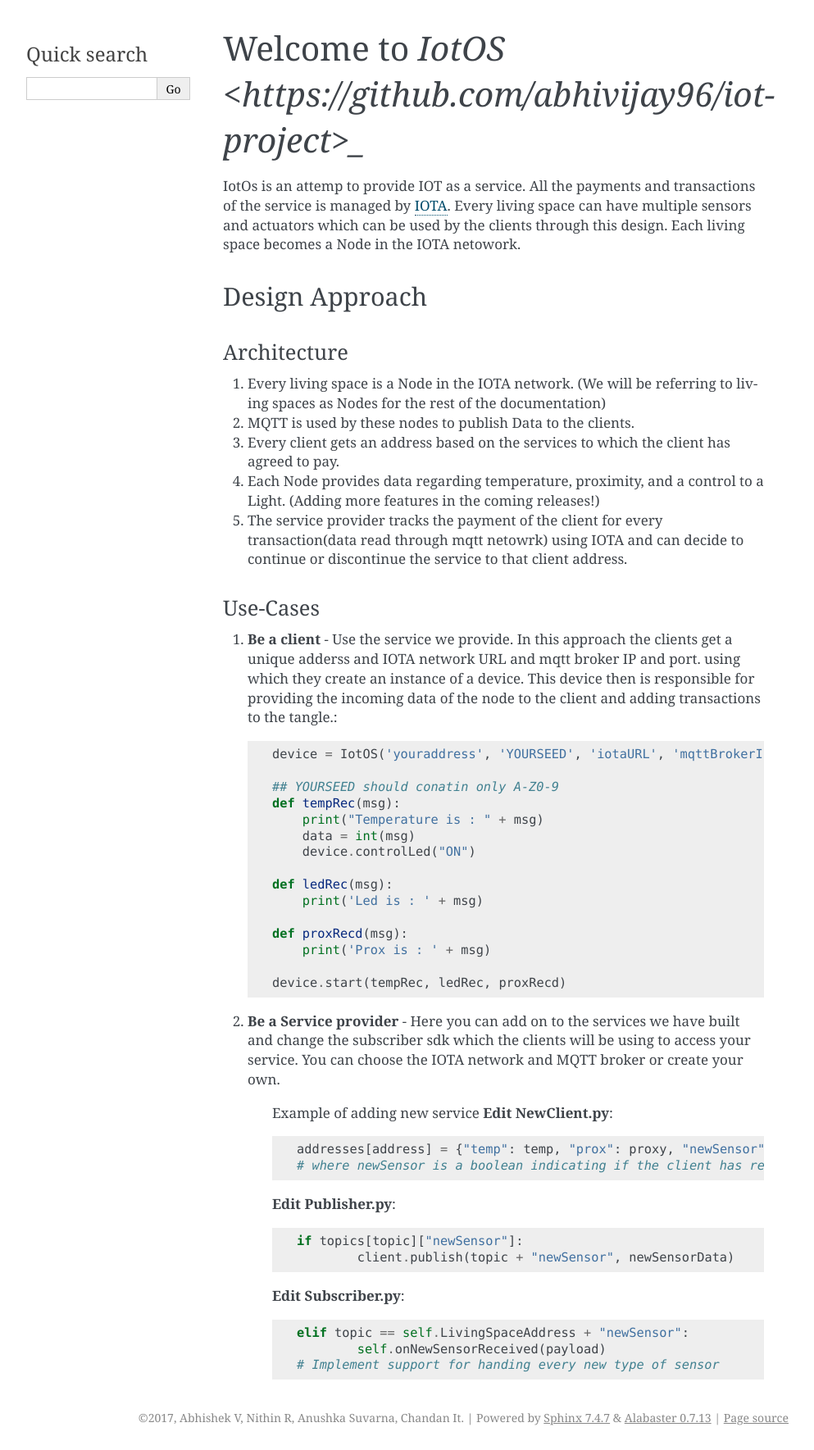
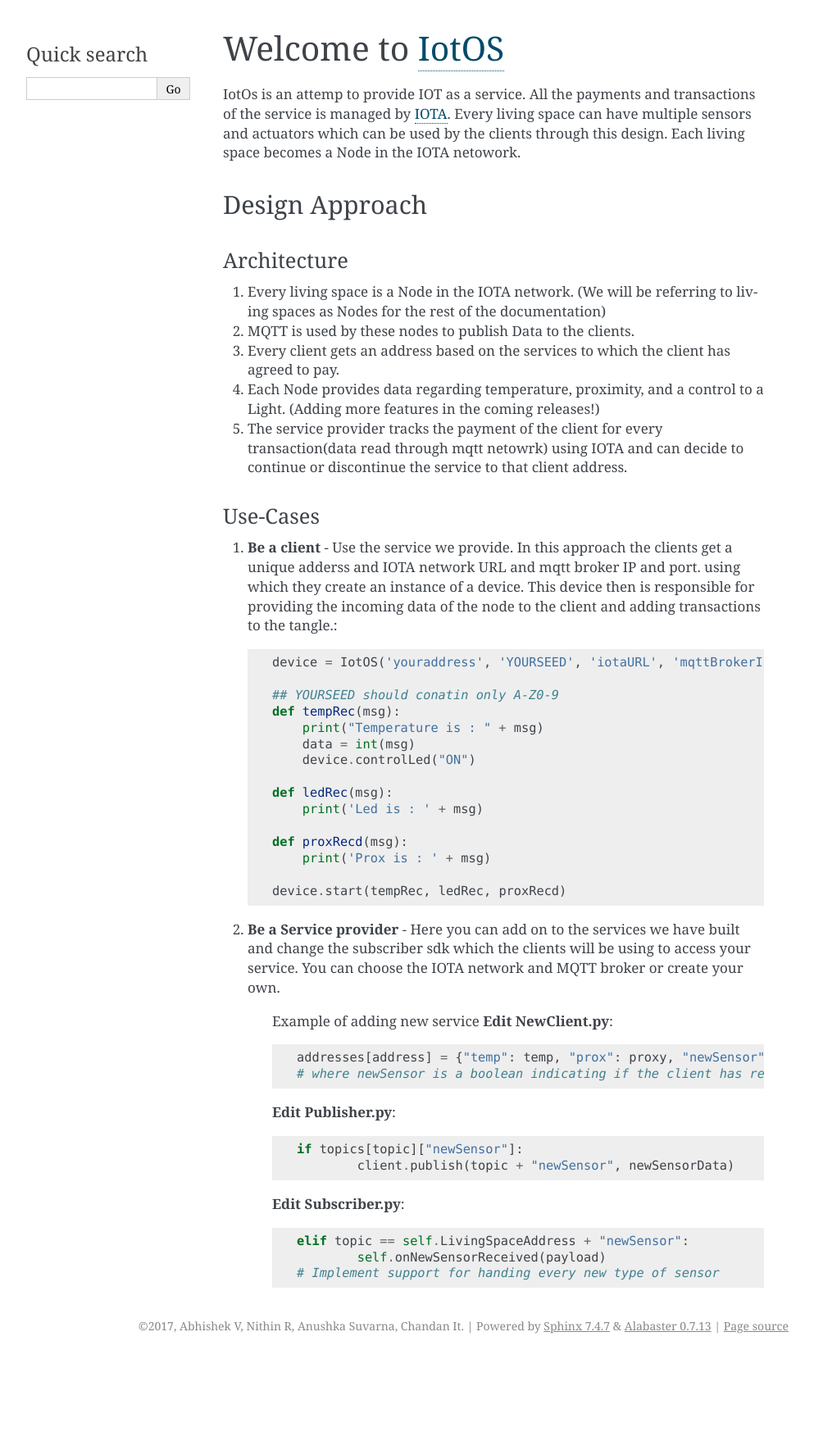
Before and after one commit to NithinRama/iot-project, a Sphinx documentation site: the page built from docs/index.rst, in a window 1280 px wide. Shown: the whole page at 82% size, without its empty margins (148-1141 px from the left). Built offline with Sphinx 7.4.7, drawn with Linux system fonts in a browser that asks for light colours; after the commit the page ends 1657 px from its top, so only the background shows below that.

Commit message:
added link in header

```diff
--- a/docs/index.rst
+++ b/docs/index.rst
@@ -3,7 +3,7 @@
    You can adapt this file completely to your liking, but it should at least
    contain the root `toctree` directive.
 
-Welcome to `IotOS <https://github.com/abhivijay96/iot-project>_`
+Welcome to `IotOS <https://github.com/abhivijay96/iot-project>`_
 =================================================================
 IotOs is an attemp to provide IOT as a service. All the payments and transactions of the service is managed by `IOTA <https://iota.readme.io/>`_. Every living space can have multiple sensors and actuators which can be used by the clients through this design. Each living space becomes a Node in the IOTA netowork.
 
```
